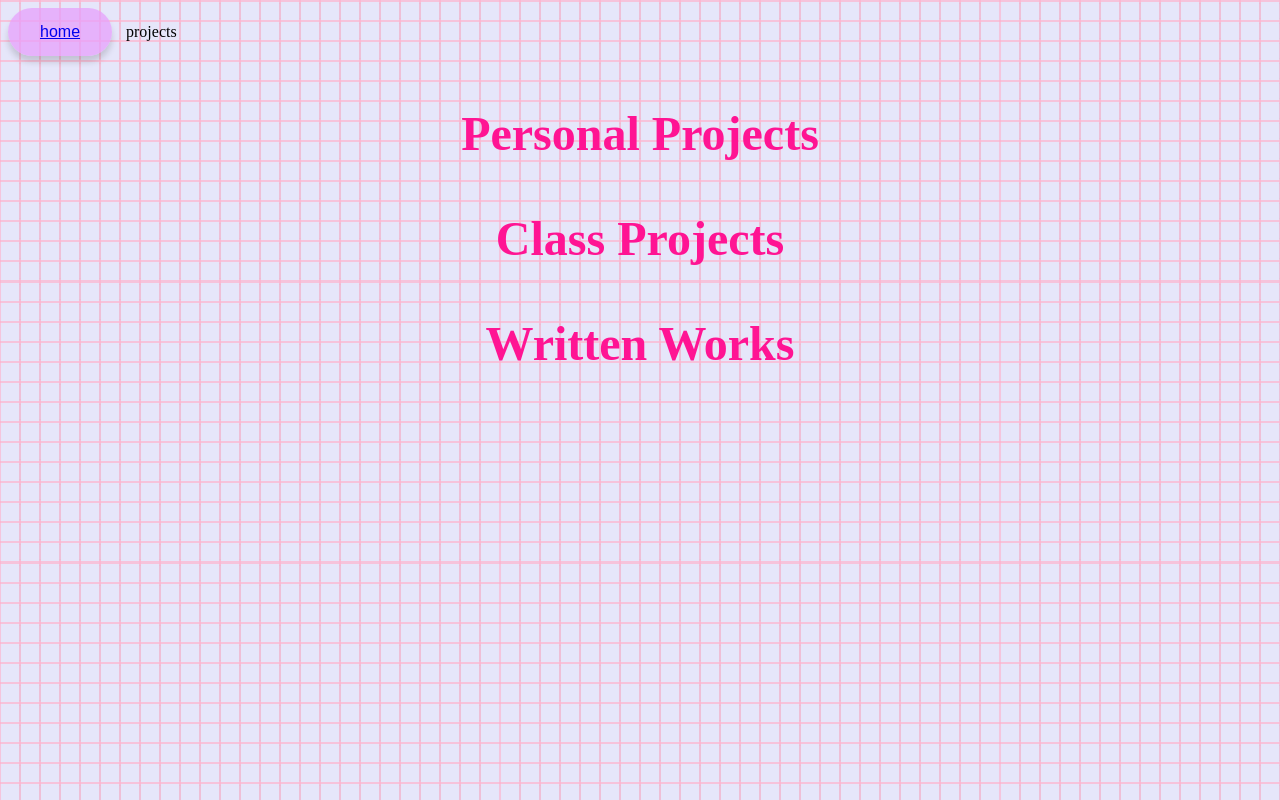
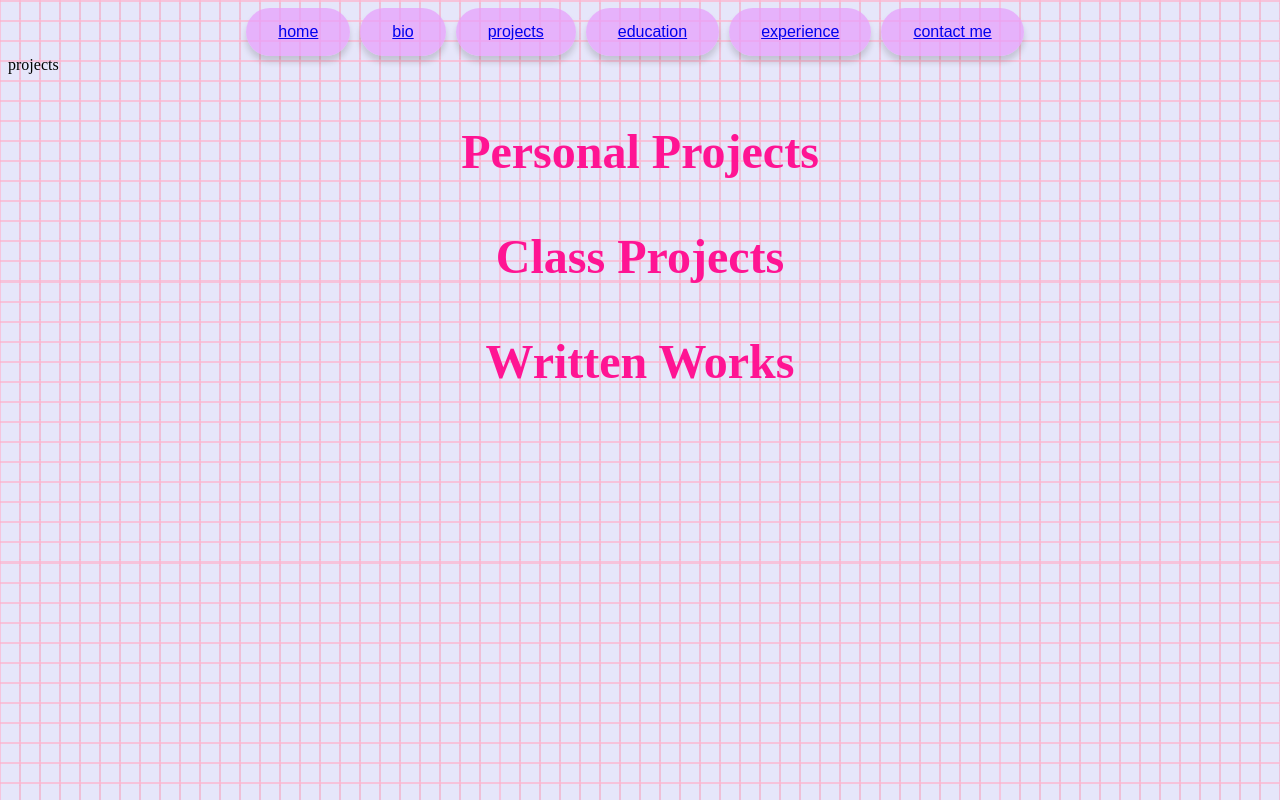
Before and after one commit to nataliaamado/pixelperfectprojects, a plain HTML site: page projects.html in a window 1280 px wide. Drawn offline with Linux system fonts and the light colour scheme.

Commit message:
Update projects.html

```diff
--- a/projects.html
+++ b/projects.html
@@ -66,7 +66,16 @@ body {
 </head>
 
 <body>
-<button type="button"><a href="websitedraft.html">home</a></button>
+<!------------Add buttons here---------->
+<div class="center">
+	<button type="button"><a href="index.html">home</a></button>
+	<button type="button"><a href="bio.html">bio</a></button>
+	<button type="button"><a href="projects.html">projects</a></button>
+	<button type="button"><a href="education.html">education</a></button>
+	<button type="button"><a href="experience.html">experience</a></button>
+	<button type="button"><a href="contact.html">contact me</a></button>
+</div>
+
 
 </h1>projects</h1>
 
```
